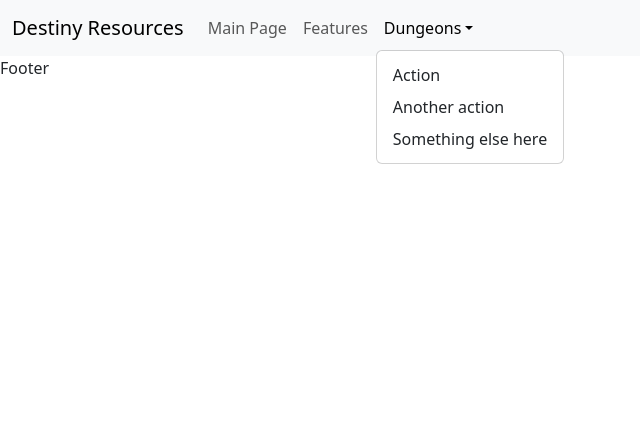
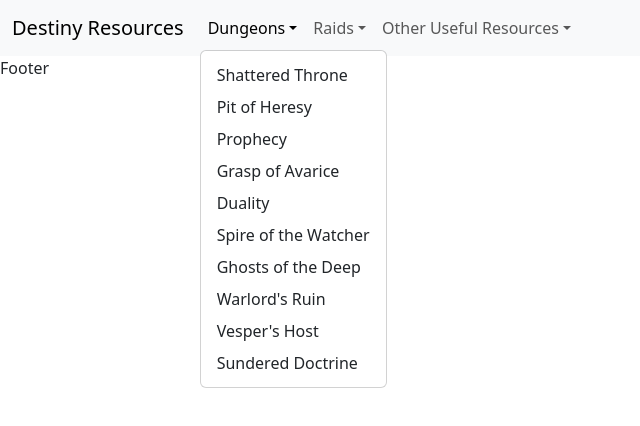
Before and after one commit to Fran-cis-co/The-Archives, a React (Vite) app: page / in a window 1280 px wide. Both pictures are taken after a click on the button "Dungeons". Shown: the top 426 px of the page, without its empty margins (0-640 px from the left). Built offline with nearby package versions, Linux system fonts and the light colour scheme.

Commit message:
Worked on Navbar

```diff
--- a/src/components/header/Header.tsx
+++ b/src/components/header/Header.tsx
@@ -1,3 +1,7 @@
+import { dungeons } from "../../data/Dungeons.js";
+import { raids } from "../../data/Raids";
+import { resources } from "../../data/OtherResources";
+
 const Header = () => {
   return (
     <>
@@ -19,17 +23,7 @@
           </button>
           <div className="collapse navbar-collapse" id="navbarNavDropdown">
             <ul className="navbar-nav">
-              <li className="nav-item">
               {/* <a className="nav-link active" aria-current="page" href="#"> */}
-                <a className="nav-link" aria-current="page" href="#">
-                  Main Page
-                </a>
-              </li>
-              <li className="nav-item">
-                <a className="nav-link" href="#">
-                  Features
-                </a>
-              </li>
               <li className="nav-item dropdown">
                 <a
                   className="nav-link dropdown-toggle"
@@ -41,21 +35,59 @@
                   Dungeons
                 </a>
                 <ul className="dropdown-menu">
-                  <li>
+                  {dungeons.map((dungeon, index) => {
+                    return (
+                      <li key={index}>
                         <a className="dropdown-item" href="#">
-                      Action
+                          {dungeon.name}
                         </a>
                       </li>
-                  <li>
+                    );
+                  })}
+                </ul>
+              </li>
+              <li className="nav-item dropdown">
+                <a
+                  className="nav-link dropdown-toggle"
+                  href="#"
+                  role="button"
+                  data-bs-toggle="dropdown"
+                  aria-expanded="false"
+                >
+                  Raids
+                </a>
+                <ul className="dropdown-menu">
+                  {raids.map((raids, index) => {
+                    return (
+                      <li key={index}>
                         <a className="dropdown-item" href="#">
-                      Another action
+                          {raids.name}
                         </a>
                       </li>
-                  <li>
+                    );
+                  })}
+                </ul>
+              </li>
+              <li className="nav-item dropdown">
+                <a
+                  className="nav-link dropdown-toggle"
+                  href="#"
+                  role="button"
+                  data-bs-toggle="dropdown"
+                  aria-expanded="false"
+                >
+                  Other Useful Resources
+                </a>
+                <ul className="dropdown-menu">
+                  {resources.map((resources, index) => {
+                    return (
+                      <li key={index}>
                         <a className="dropdown-item" href="#">
-                      Something else here
+                          {resources.name}
                         </a>
                       </li>
+                    );
+                  })}
                 </ul>
               </li>
             </ul>
--- a/src/data/Dungeons.js
+++ b/src/data/Dungeons.js
@@ -0,0 +1,12 @@
+export const dungeons = [
+    {"name": "Shattered Throne"},
+    {"name": "Pit of Heresy"},
+    {"name": "Prophecy"},
+    {"name": "Grasp of Avarice"},
+    {"name": "Duality"},
+    {"name": "Spire of the Watcher"},
+    {"name": "Ghosts of the Deep"},
+    {"name": "Warlord's Ruin"},
+    {"name": "Vesper's Host"},
+    {"name": "Sundered Doctrine"}
+]
--- /dev/null
+++ b/src/data/OtherResources.js
@@ -0,0 +1,7 @@
+export const resources = [
+    {"name": "Destiny Item Manager"},
+    {"name": "Armor Picker"},
+    {"name": "Foundry"},
+    {"name": "Checkpoints"},
+    {"name": "Blue Engram"},
+]
--- /dev/null
+++ b/src/data/Raids.js
@@ -0,0 +1,11 @@
+export const raids = [
+    {"name": "Vault of Glass"},
+    {"name": "Crota's End"},
+    {"name": "King's Fall"},
+    {"name": "Last Wish"},
+    {"name": "Garden of Salvation"},
+    {"name": "Deep Stone Crypt"},
+    {"name": "Vow of the Disciple"},
+    {"name": "Root of Nightmares"},
+    {"name": "Salvation's Edge"},
+]
```
Lines whose indentation alone changed are shown as unchanged.
